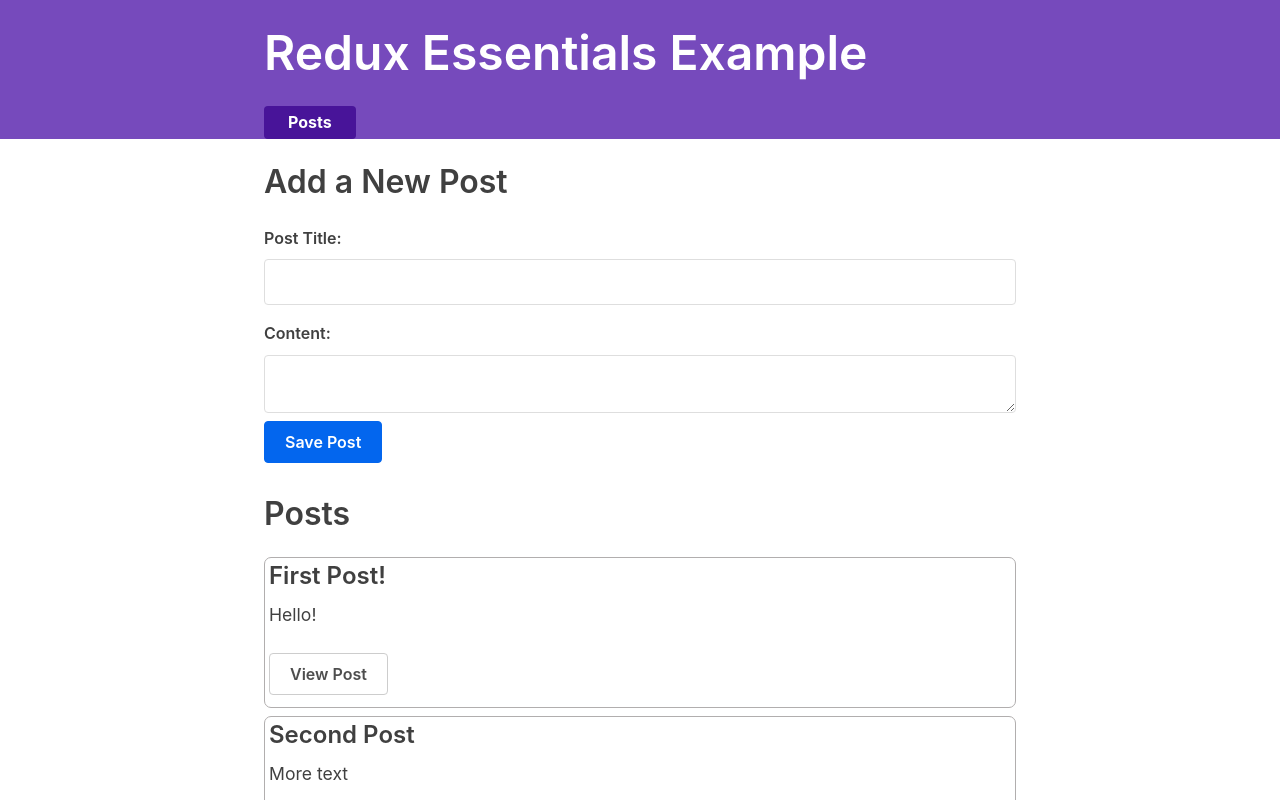
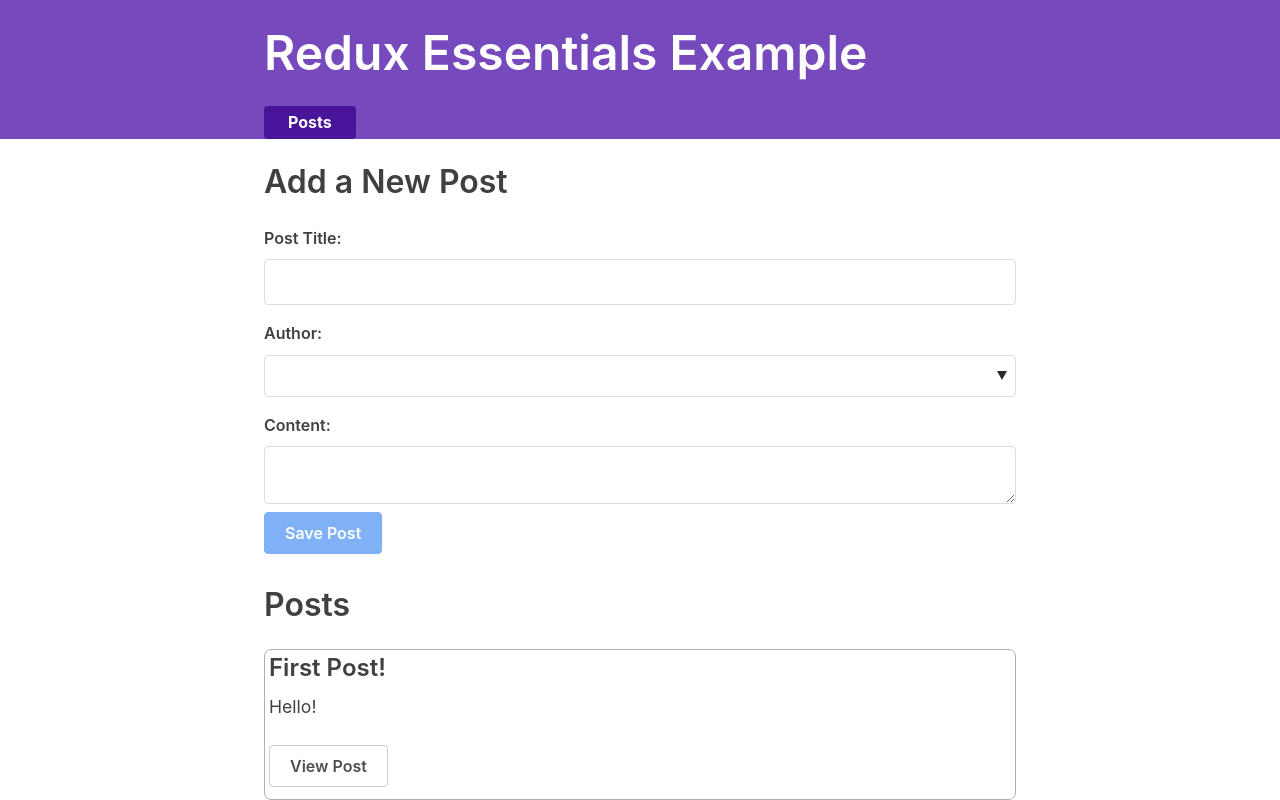
Before and after one commit to VladimirovMario/Sandbox, a React (Create React App) app in the folder 02. Redux/02. Redux Documentation/02. Redux Essentials/redux-essentials-example-app-master/: page / in a window 1280 px wide. Shown: the top 800 px of the page. Built offline with nearby package versions, Linux system fonts and the light colour scheme; what @mswjs/data, mock-socket, txtgen would draw is missing.

Commit message:
Adding Authors for Posts

```diff
--- a/02. Redux/02. Redux Documentation/02. Redux Essentials/redux-essentials-example-app-master/src/features/posts/AddFormPost.js
+++ b/02. Redux/02. Redux Documentation/02. Redux Essentials/redux-essentials-example-app-master/src/features/posts/AddFormPost.js
@@ -1,27 +1,39 @@
 import { useState } from 'react';
-import { useDispatch } from 'react-redux';
+import { useDispatch, useSelector } from 'react-redux';
 
 import { postAdded } from './postsSlice';
 
 export const AddPostForm = () => {
   const [title, setTitle] = useState('');
   const [content, setContent] = useState('');
+  const [userId, setUserId] = useState('');
 
   const dispatch = useDispatch();
 
+  const users = useSelector((state) => state.users);
+
   const onTitleChanged = (e) => setTitle(e.target.value);
   const onContentChanged = (e) => setContent(e.target.value);
+  const onAuthorChanged = (e) => setUserId(e.target.value);
+
+  const canSave = [title, content, userId].every(Boolean);
 
   const handleSavePost = (e) => {
     e.preventDefault();
 
-    if (title && content) {
-      dispatch(postAdded(title, content));
+    if (canSave) {
+      dispatch(postAdded(title, content, userId));
 
       setTitle('');
       setContent('');
     }
   };
+
+  const usersOption = users.map((user) => (
+    <option key={user.id} value={user.id}>
+      {user.name}
+    </option>
+  ));
 
   return (
     <section>
@@ -35,6 +47,13 @@ export const AddPostForm = () => {
           value={title}
           onChange={onTitleChanged}
         />
+
+        <label htmlFor="postAuthor">Author:</label>
+        <select id="postAuthor" value={userId} onChange={onAuthorChanged}>
+          <option value=""></option>
+          {usersOption}
+        </select>
+
         <label htmlFor="postContent">Content:</label>
         <textarea
           id="postContent"
@@ -42,7 +61,7 @@ export const AddPostForm = () => {
           value={content}
           onChange={onContentChanged}
         />
-        <button>Save Post</button>
+        <button disabled={!canSave}>Save Post</button>
       </form>
     </section>
   );
--- a/02. Redux/02. Redux Documentation/02. Redux Essentials/redux-essentials-example-app-master/src/features/posts/postsSlice.js
+++ b/02. Redux/02. Redux Documentation/02. Redux Essentials/redux-essentials-example-app-master/src/features/posts/postsSlice.js
@@ -19,12 +19,13 @@ const postsSlice = createSlice({
         state.push(action.payload);
         // console.log('after', current(state));
       },
-      prepare(title, content) {
+      prepare(title, content, userId) {
         return {
           payload: {
             id: nanoid(),
             title,
             content,
+            user: userId,
           },
         };
       },
```
